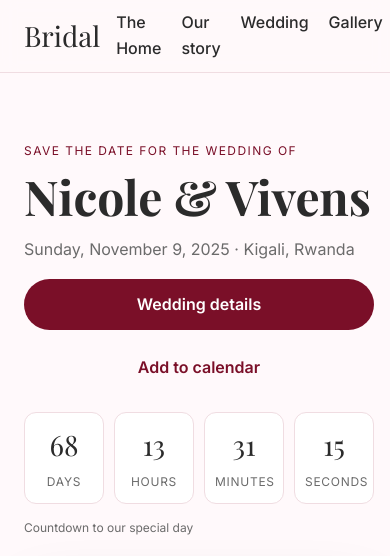
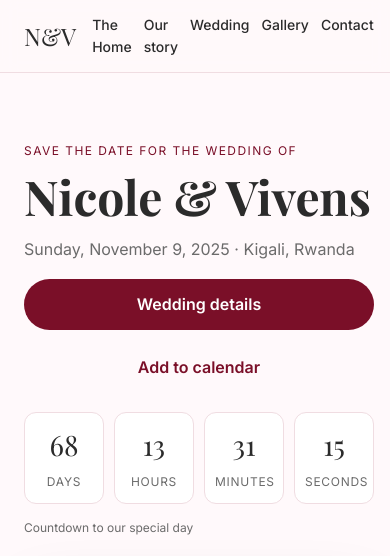
Before and after one commit to NicoleIgigi/vivens_nicole_wedding, a plain HTML site: page new/index.html in a window 390 px wide. Shown: the top 556 px of the page. Drawn offline with nearby package versions, Linux system fonts and the light colour scheme.

Commit message:
UI: change logo to N&V and tighten mobile nav styles; ensure CTA responsive

```diff
--- a/new/index.html
+++ b/new/index.html
@@ -31,7 +31,7 @@
   <body>
     <header class="site-header">
       <div class="container nav">
-        <a class="logo" href="#">Bridal</a>
+        <a class="logo" href="#">N&V</a>
         <nav class="primary-nav">
           <a href="#home">The Home</a>
           <a href="#story">Our story</a>
--- a/new/styles.css
+++ b/new/styles.css
@@ -203,6 +203,9 @@ body {
 
 @media (max-width: 520px) {
   .hero-cta .btn { width: 100%; justify-content: center; }
+  .primary-nav { gap: 12px; }
+  .primary-nav a { font-size: 14px; }
+  .logo { font-size: 24px; }
 }
 
 .cta { padding: 56px 0; }
```
